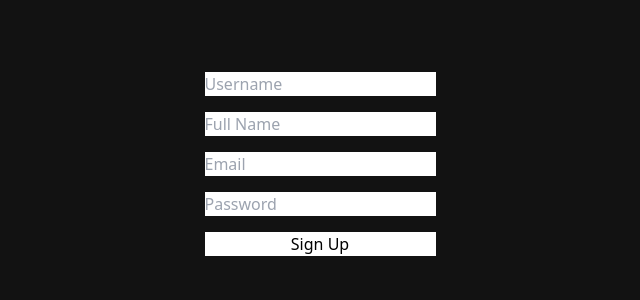
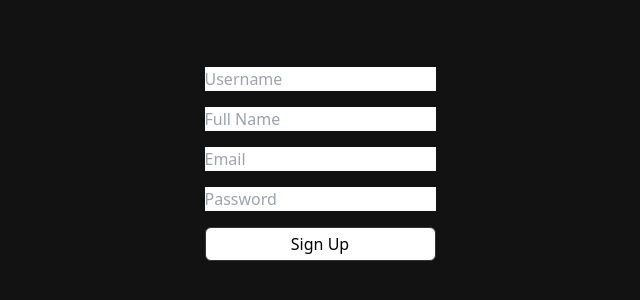
Before and after one commit to Ayusht777/youtube-clone, a React (Vite) app in the folder Frontend/: page / in a window 1280 px wide. Shown: the part 236-536 px from the top of the page, without its empty margins (320-960 px from the left). Built offline with nearby package versions, Linux system fonts and the light colour scheme.

Commit message:
Button.jsx

```diff
--- a/Frontend/src/components/shared/Button.jsx
+++ b/Frontend/src/components/shared/Button.jsx
@@ -1,6 +1,18 @@
-import { cn } from "../../utils/cn";
-const Button = ({children}) => {
-  return <button className={cn("bg-button text-button-text")}>{children}</button>;
+import { cn } from '../../utils/cn';
+
+const Button = ({ type = 'button', className, children, ...props }) => {
+  return (
+    <button
+      type={type}
+      className={cn(
+        'bg-button text-button-text hover:text-button border border-button-border px-2 py-1 rounded-md transition-colors duration-300 ease-in-out hover:bg-button-hover',
+        className
+      )}
+      {...props}
+    >
+      {children}
+    </button>
+  );
 };
 
 export default Button;
```
